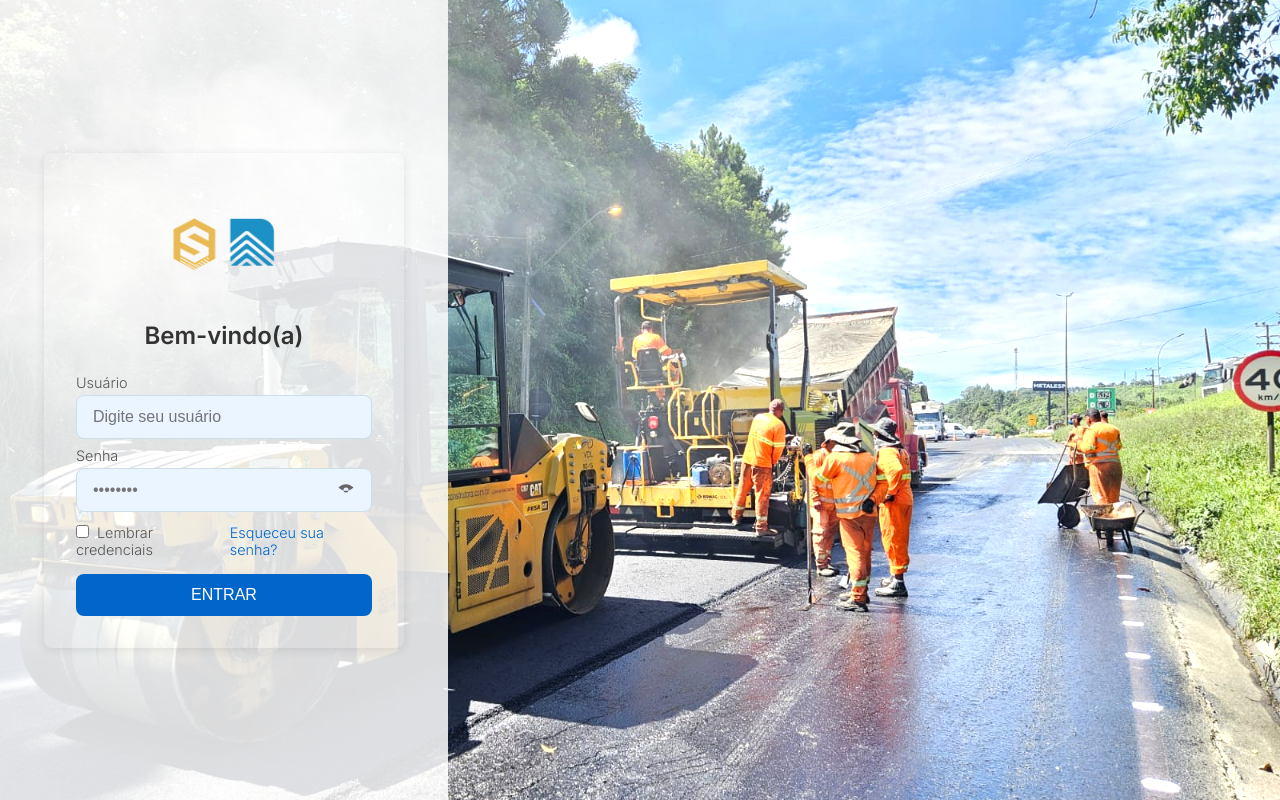
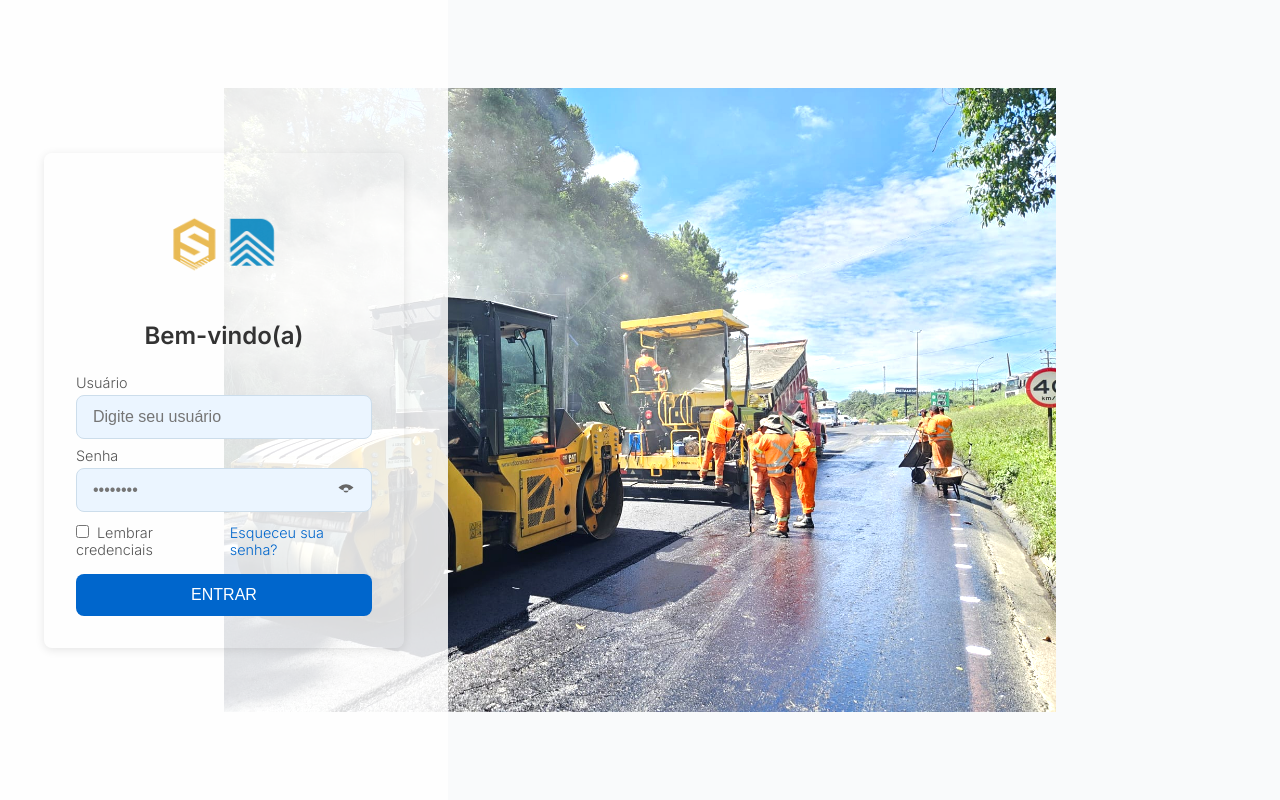
Before and after one commit to Suchmanouski/SistemaV1, a React (Create React App) app: page / in a window 1280 px wide. Built offline with nearby package versions, Linux system fonts and the light colour scheme.

Commit message:
Refatora Login: novo layout, email e lembrar credenciais

```diff
--- a/src/Paginas/00 - Login/Login.css
+++ b/src/Paginas/00 - Login/Login.css
@@ -15,13 +15,19 @@
 }
 .login-bg__img {
   position: absolute;
-  inset: 0;
-  width: 100%;
-  height: 100%;
+  /* em vez de inset: 0; */
+  top: 50%;
+  left: 50%;
+  width: 65%;       /* <- aqui */
+  height: auto;     /* mantém proporção */
   object-fit: cover;
+
+  /* centraliza a imagem encolhida */
+  transform: translate(-50%, -50%);
+
   opacity: 0;
   transition: opacity 1s ease-in-out;
-  filter: brightness(1.2);   /* clareia as imagens */
+  filter: brightness(1.2); /* se quiser continuar mais clara */
 }
 .login-bg__img.active {
   opacity: 1;
```
